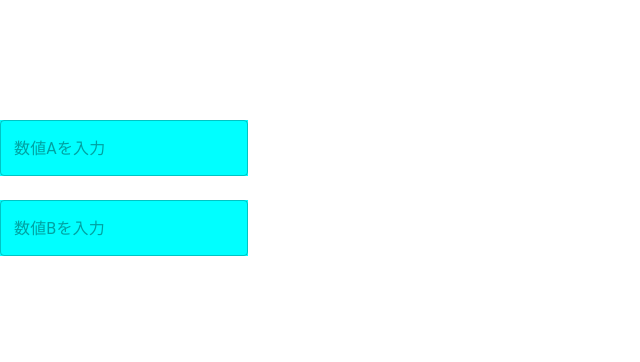
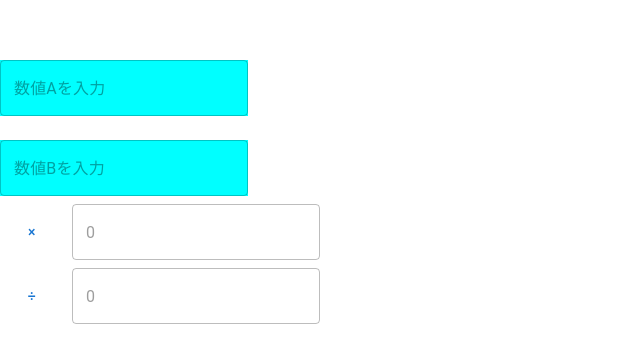
Before and after one commit to JouhouGikenGit/TypeScriptGit, a React (Vite) app in the folder Application/: page / in a window 1280 px wide. Shown: the part 216-578 px from the top of the page, without its empty margins (0-640 px from the left). Built offline with nearby package versions, Linux system fonts and the light colour scheme.

Commit message:
App更新しました

```diff
--- a/Application/src/App.tsx
+++ b/Application/src/App.tsx
@@ -1,13 +1,13 @@
-import React, { useState } from 'react'
-import { TextField, Button, Grid, Box } from '@mui/material'
+import React, { useState } from 'react';
+import { TextField, Button, Grid, Box } from '@mui/material';
+import CalTanabe from './tanabe.tsx';
 
 function App() {
-  const [inputA, setInputA] = useState(0);
-  const [inputB, setInputB] = useState(0);
+  const [inputA, setInputA] = useState<number>(0);
+  const [inputB, setInputB] = useState<number>(0);
 
   return (
     <>
-
       <Box
         display="flex"
         flexDirection="column"
@@ -31,9 +31,9 @@ function App() {
           style={{ color: "#000000", backgroundColor: "#00ffff" }}
         />
       </Box>
-
+      <CalTanabe inputA={inputA} inputB={inputB} />
     </>
   );
 }
 
-export default App
+export default App;
```
Lines whose indentation alone changed are shown as unchanged.
